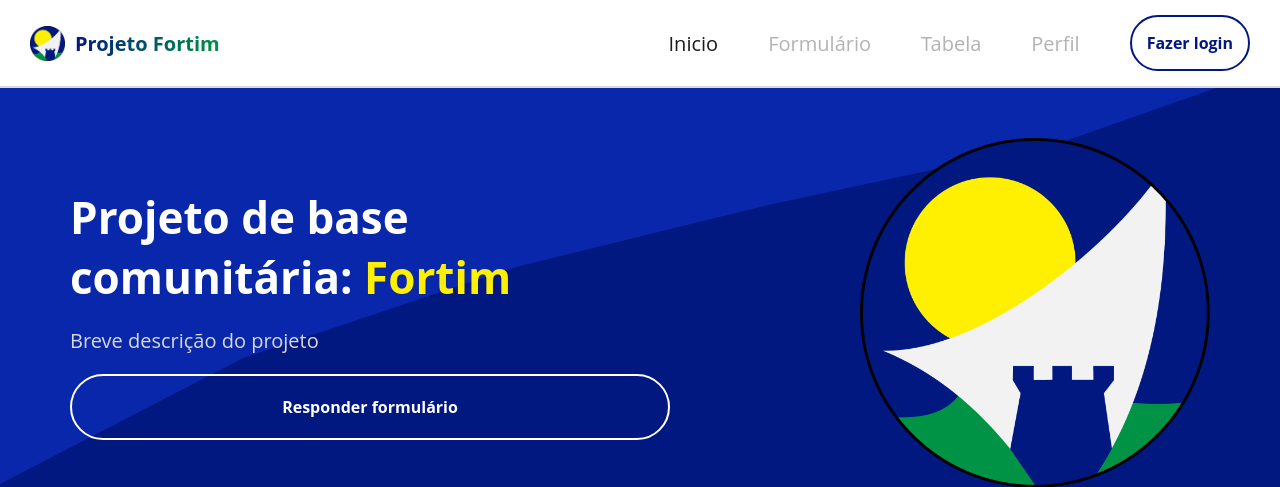
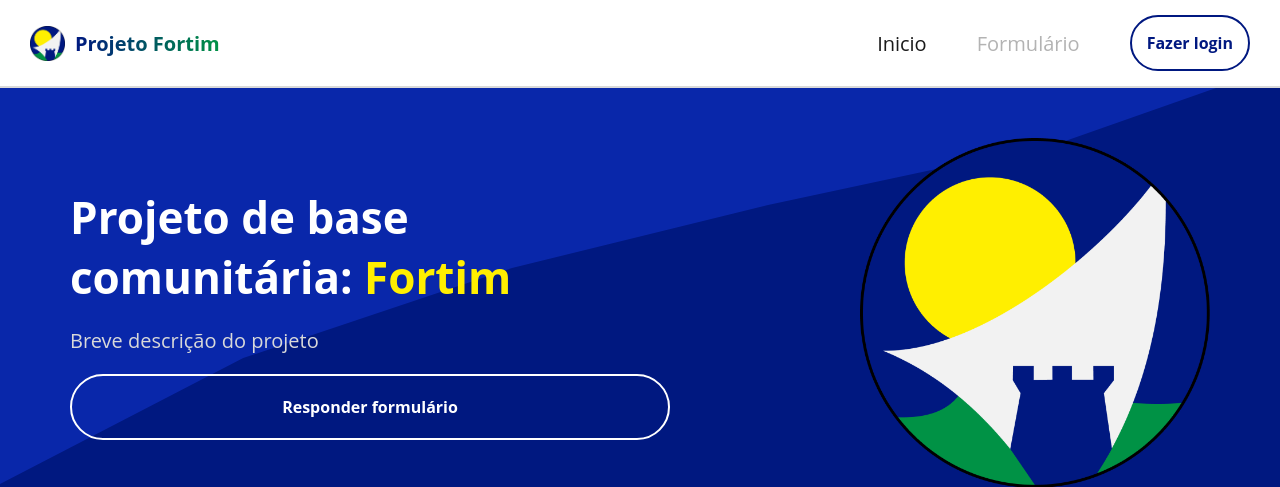
Before and after one commit to Carvalho008/Projeto-Fortim, a Django app: page / in a window 1280 px wide. Shown: the top 487 px of the page. Run offline with Django 5.2, Linux system fonts and the light colour scheme.

Commit message:
Comenta impedindo de ir as páginas de Tabela e Perfil

```diff
--- a/templates/home.html
+++ b/templates/home.html
@@ -26,8 +26,8 @@
         <nav>
             <a class="selected">Inicio</a>
             <a href="/formulario" class="option">Formulário</a>
-            <a href="" class="option">Tabela</a>
-            <a href="" class="option">Perfil</a>
+            <!-- <a href="" class="option">Tabela</a> -->
+            <!-- <a href="" class="option">Perfil</a> -->
             <a href="" class="btn btn-login">Fazer login</ion-icon></a>
         </nav>
         <h3 class="c-gray" id="drop-btn"><ion-icon name="arrow-dropdown"></ion-icon></h3>
@@ -35,8 +35,8 @@
     <div class="dropdown-container" id="drop-container">
         <a class="selected">Inicio</a>
         <a href="/formulario" class="option">Formulário</a>
-        <a href="" class="option">Tabela</a>
-        <a href="" class="option">Perfil</a>
+        <!-- <a href="" class="option">Tabela</a> -->
+        <!-- <a href="" class="option">Perfil</a> -->
     </div>
 
     <div class="introducao">
```
Also changed, not shown: templates/formulario.html (+4 -4 lines).
